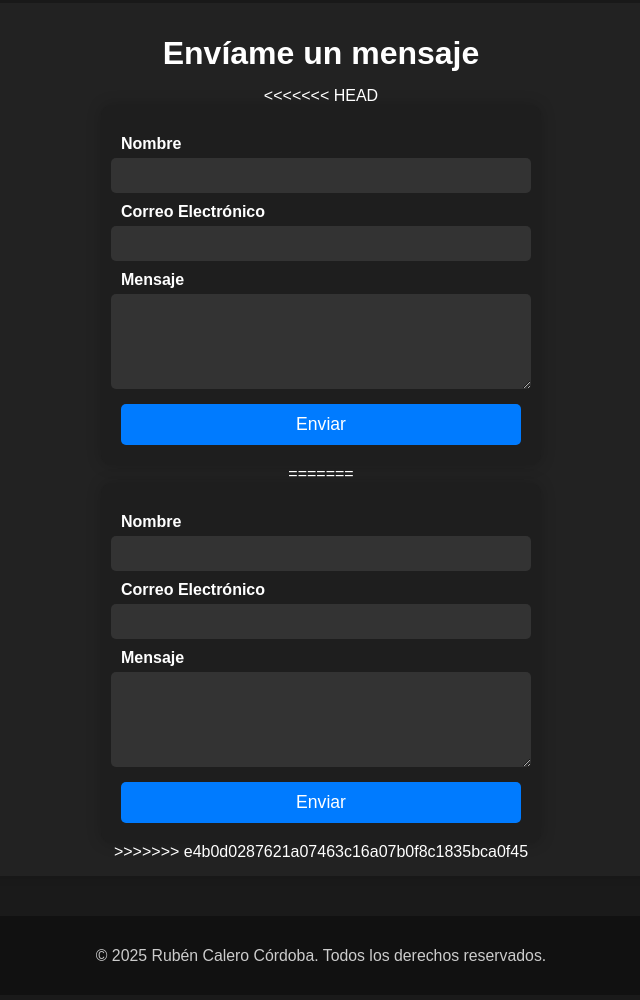
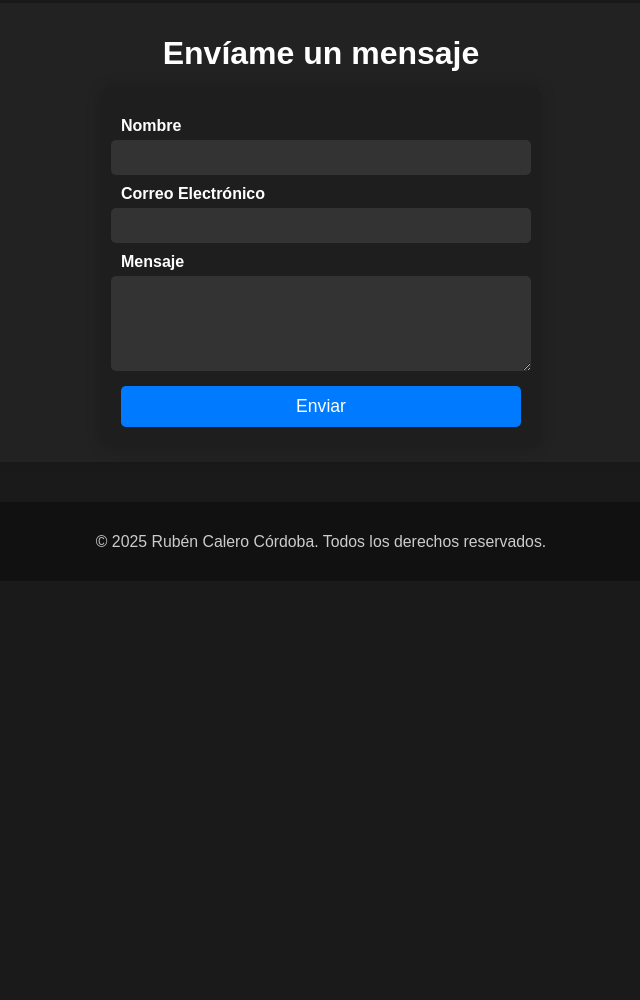
Before and after one commit to RubenCalero/portfolio, a website: page index.html in a window 1280 px wide. Shown: the part 944-1944 px from the top of the page, without its empty margins (319-959 px from the left). After the commit the page ends 1545 px from the top, so only its background shows below. Drawn offline with Linux system fonts and the light colour scheme.

```diff
--- a/index.html
+++ b/index.html
@@ -59,7 +59,6 @@
 
     <section >
         <h2>Envíame un mensaje</h2>
-<<<<<<< HEAD
 
         <form class="contact-form" id="contact-form">
             <label for="name">Nombre</label>
@@ -74,20 +73,6 @@
         <script src="script.js"></script>
 
 
-=======
-        <form action="https://formspree.io/f/xwkgwrlz" method="POST" class="contact-form">
-            <label for="name">Nombre</label>
-            <input type="text" id="name" name="name" required>
-
-            <label for="email">Correo Electrónico</label>
-            <input type="email" id="email" name="email" required>
-
-            <label for="message">Mensaje</label>
-            <textarea id="message" name="message" rows="5" required></textarea>
-
-            <button type="submit">Enviar</button>
-        </form>
->>>>>>> e4b0d0287621a07463c16a07b0f8c1835bca0f45
     </section>
 
     <footer>
```
